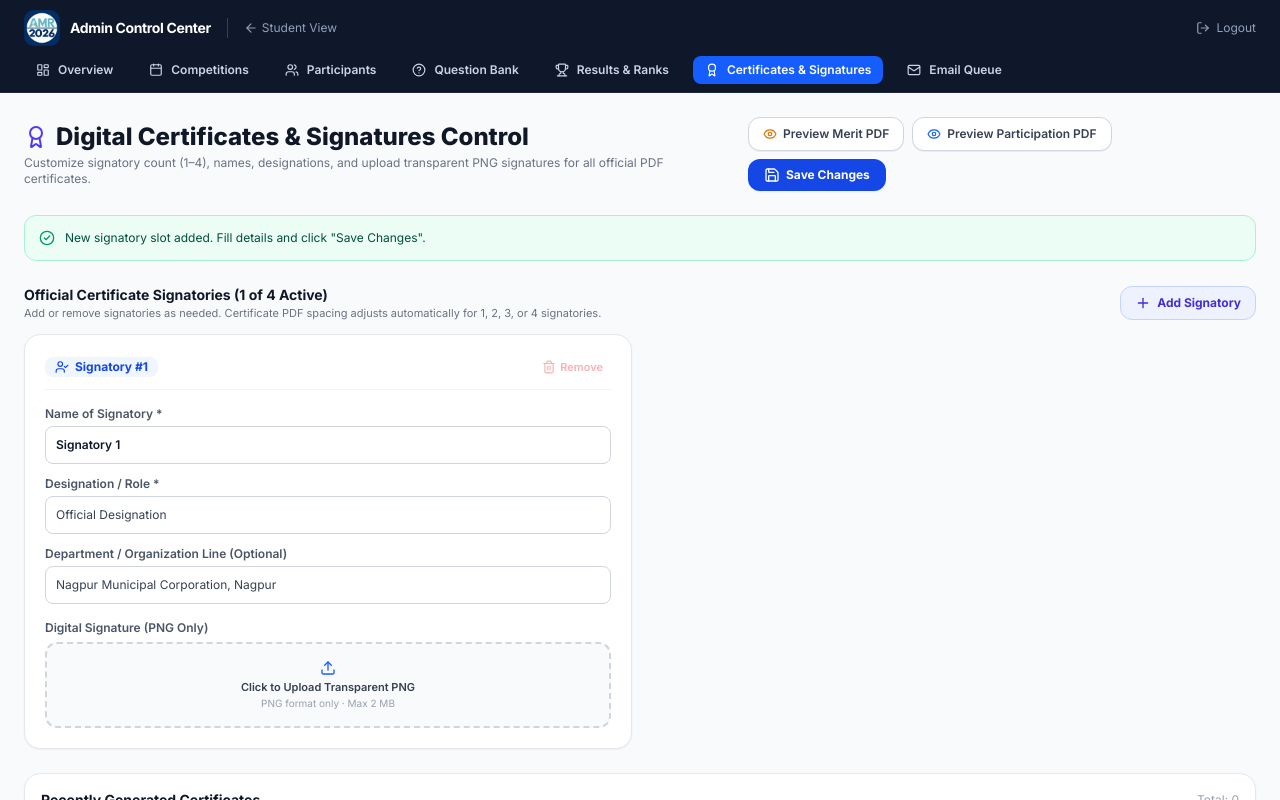
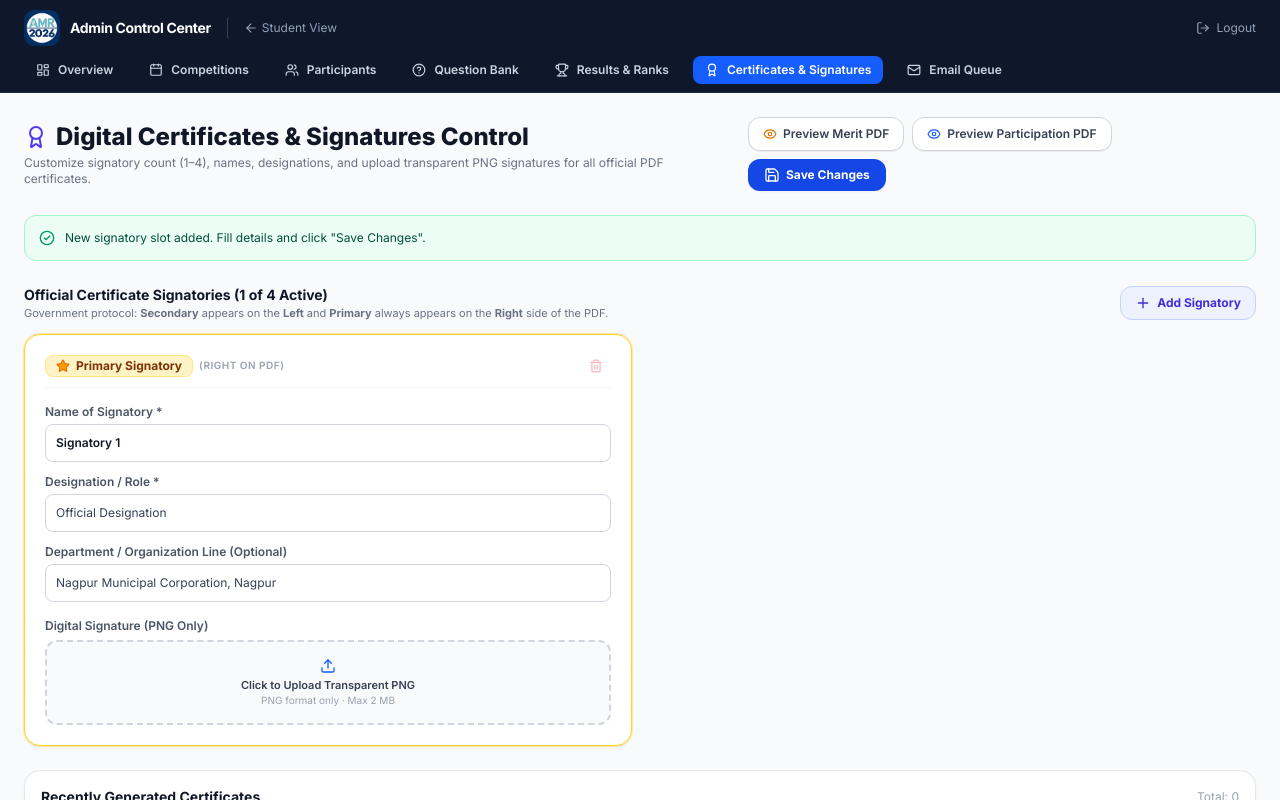
Before and after one commit to harshh619/quiz-dashboard, a Next.js app: page /admin/certificates in a window 1280 px wide. Both pictures are taken after a click on the button "Add Signatory". Shown: the top 800 px of the page. Built offline with nearby package versions, Linux system fonts and the light colour scheme; no server answers; the database is empty.

Commit message:
feat: add Primary (Right) / Secondary (Left) signatory switch, Make Primary, and reorder controls

```diff
--- a/src/app/(admin)/admin/certificates/page.tsx
+++ b/src/app/(admin)/admin/certificates/page.tsx
@@ -6,7 +6,8 @@ import { createClient } from '@/lib/supabase/client'
 import type { CertificateSignatory } from '@/lib/signatories'
 import {
   Award, Upload, CheckCircle2, AlertCircle, UserCheck,
-  ExternalLink, Plus, Trash2, Save, Eye, Loader2, X, Download
+  ExternalLink, Plus, Trash2, Save, Eye, Loader2, X, Download,
+  ArrowLeftRight, ChevronLeft, ChevronRight, Star
 } from 'lucide-react'
 
 export default function AdminCertificatesPage() {
@@ -82,6 +83,53 @@ export default function AdminCertificatesPage() {
     }
     setSignatories((prev) => prev.filter((s) => s.id !== id))
     setStatusMsg({ type: 'success', text: 'Signatory removed. Click "Save Changes" to apply to PDFs.' })
+  }
+
+  const handleMoveSignatory = (index: number, direction: -1 | 1) => {
+    const targetIndex = index + direction
+    if (targetIndex < 0 || targetIndex >= signatories.length) return
+    setSignatories((prev) => {
+      const next = [...prev]
+      const temp = next[index]
+      next[index] = next[targetIndex]
+      next[targetIndex] = temp
+      return next
+    })
+    setStatusMsg({
+      type: 'success',
+      text: 'Signatory position updated! Click "Save Changes" to apply to PDFs.',
+    })
+  }
+
+  const handleMakePrimary = (index: number) => {
+    if (index === signatories.length - 1) return
+    setSignatories((prev) => {
+      const next = [...prev]
+      const [picked] = next.splice(index, 1)
+      next.push(picked) // Primary is always rightmost on the PDF!
+      return next
+    })
+    setStatusMsg({
+      type: 'success',
+      text: 'Moved to Primary (Right side on PDF)! Click "Save Changes" to confirm.',
+    })
+  }
+
+  const handleSwapOrder = () => {
+    if (signatories.length < 2) return
+    setSignatories((prev) => [...prev].reverse())
+    setStatusMsg({
+      type: 'success',
+      text: 'Swapped Primary (Right) & Secondary (Left) signatories! Click "Save Changes" to confirm.',
+    })
+  }
+
+  const getPositionLabel = (idx: number, total: number) => {
+    if (total === 1) return { role: 'Primary Signatory', pos: 'Right on PDF', isPrimary: true }
+    if (idx === total - 1) return { role: 'Primary Signatory', pos: 'Right Side on PDF', isPrimary: true }
+    if (total === 2 && idx === 0) return { role: 'Secondary Signatory', pos: 'Left Side on PDF', isPrimary: false }
+    if (idx === 0) return { role: 'Secondary #1', pos: 'Left Side on PDF', isPrimary: false }
+    return { role: `Secondary #${idx + 1}`, pos: 'Center on PDF', isPrimary: false }
   }
 
   const handleUploadPng = async (signatoryId: string, file: File | null) => {
@@ -239,9 +287,21 @@ export default function AdminCertificatesPage() {
                 Official Certificate Signatories ({signatories.length} of 4 Active)
               </h3>
               <p className="text-[11px] text-gray-500">
-                Add or remove signatories as needed. Certificate PDF spacing adjusts automatically for 1, 2, 3, or 4 signatories.
+                Government protocol: <strong>Secondary</strong> appears on the <strong>Left</strong> and <strong>Primary</strong> always appears on the <strong>Right</strong> side of the PDF.
               </p>
             </div>
+
+            <div className="flex items-center gap-2 flex-wrap">
+              {signatories.length >= 2 && (
+                <button
+                  onClick={handleSwapOrder}
+                  className="inline-flex items-center gap-1.5 px-3.5 py-2 bg-amber-50 hover:bg-amber-100 text-amber-800 border border-amber-200 rounded-xl text-xs font-bold transition-colors cursor-pointer"
+                  title="Switch Primary (Right) and Secondary (Left) positions"
+                >
+                  <ArrowLeftRight className="w-3.5 h-3.5" />
+                  <span>Switch Primary / Secondary</span>
+                </button>
+              )}
 
               <button
                 onClick={handleAddSignatory}
@@ -252,6 +312,7 @@ export default function AdminCertificatesPage() {
                 <span>Add Signatory</span>
               </button>
             </div>
+          </div>
 
           {loading ? (
             <div className="bg-white rounded-2xl border border-gray-200 p-10 text-center text-xs text-gray-400">
@@ -259,13 +320,67 @@ export default function AdminCertificatesPage() {
             </div>
           ) : (
             <div className={`grid grid-cols-1 md:grid-cols-2 ${signatories.length >= 3 ? 'xl:grid-cols-3' : ''} gap-4`}>
-              {signatories.map((sig, idx) => (
-                <div key={sig.id} className="bg-white rounded-2xl border border-gray-200 p-5 shadow-xs space-y-4">
-                  <div className="flex items-center justify-between pb-2.5 border-b border-gray-100">
-                    <span className="text-xs font-bold text-blue-700 bg-blue-50 px-2.5 py-0.5 rounded-lg inline-flex items-center gap-1.5">
-                      <UserCheck className="w-3.5 h-3.5" />
-                      Signatory #{idx + 1}
+              {signatories.map((sig, idx) => {
+                const posMeta = getPositionLabel(idx, signatories.length)
+                return (
+                <div
+                  key={sig.id}
+                  className={`bg-white rounded-2xl border p-5 shadow-xs space-y-4 transition-all ${
+                    posMeta.isPrimary ? 'border-amber-300 ring-1 ring-amber-200/70' : 'border-gray-200'
+                  }`}
+                >
+                  <div className="flex items-center justify-between gap-2 pb-2.5 border-b border-gray-100 flex-wrap">
+                    <div className="flex items-center gap-1.5 flex-wrap">
+                      <span
+                        className={`text-xs font-bold px-2.5 py-0.5 rounded-lg inline-flex items-center gap-1.5 ${
+                          posMeta.isPrimary
+                            ? 'bg-amber-100 text-amber-900 border border-amber-200'
+                            : 'bg-blue-50 text-blue-700 border border-blue-100'
+                        }`}
+                      >
+                        {posMeta.isPrimary ? <Star className="w-3.5 h-3.5 fill-amber-500 text-amber-600" /> : <UserCheck className="w-3.5 h-3.5" />}
+                        {posMeta.role}
                       </span>
+                      <span className="text-[10px] font-semibold uppercase tracking-wider text-gray-400">
+                        ({posMeta.pos})
+                      </span>
+                    </div>
+
+                    <div className="flex items-center gap-1">
+                      {signatories.length > 1 && (
+                        <>
+                          <button
+                            type="button"
+                            onClick={() => handleMoveSignatory(idx, -1)}
+                            disabled={idx === 0}
+                            title="Move Left (Secondary)"
+                            className="p-1 text-gray-500 hover:bg-gray-100 rounded-lg disabled:opacity-25 cursor-pointer"
+                          >
+                            <ChevronLeft className="w-4 h-4" />
+                          </button>
+                          <button
+                            type="button"
+                            onClick={() => handleMoveSignatory(idx, 1)}
+                            disabled={idx === signatories.length - 1}
+                            title="Move Right (Primary)"
+                            className="p-1 text-gray-500 hover:bg-gray-100 rounded-lg disabled:opacity-25 cursor-pointer"
+                          >
+                            <ChevronRight className="w-4 h-4" />
+                          </button>
+                        </>
+                      )}
+
+                      {!posMeta.isPrimary && (
+                        <button
+                          type="button"
+                          onClick={() => handleMakePrimary(idx)}
+                          title="Set as Primary Signatory (Right side on PDF)"
+                          className="text-[10px] font-bold text-amber-700 bg-amber-50 hover:bg-amber-100 border border-amber-200 px-2 py-1 rounded-lg cursor-pointer transition-colors"
+                        >
+                          Make Primary
+                        </button>
+                      )}
+
                       <button
                         onClick={() => handleRemoveSignatory(sig.id)}
                         disabled={signatories.length <= 1}
@@ -273,8 +388,8 @@ export default function AdminCertificatesPage() {
                         className="inline-flex items-center gap-1 text-[11px] font-semibold text-red-600 hover:bg-red-50 px-2 py-1 rounded-lg disabled:opacity-30 cursor-pointer transition-colors"
                       >
                         <Trash2 className="w-3.5 h-3.5" />
-                      <span>Remove</span>
                       </button>
+                    </div>
                   </div>
 
                   <div className="space-y-3 text-xs">
@@ -391,7 +506,8 @@ export default function AdminCertificatesPage() {
                     </div>
                   </div>
                 </div>
-              ))}
+                )
+              })}
             </div>
           )}
         </div>
```
Lines whose indentation alone changed are shown as unchanged.
